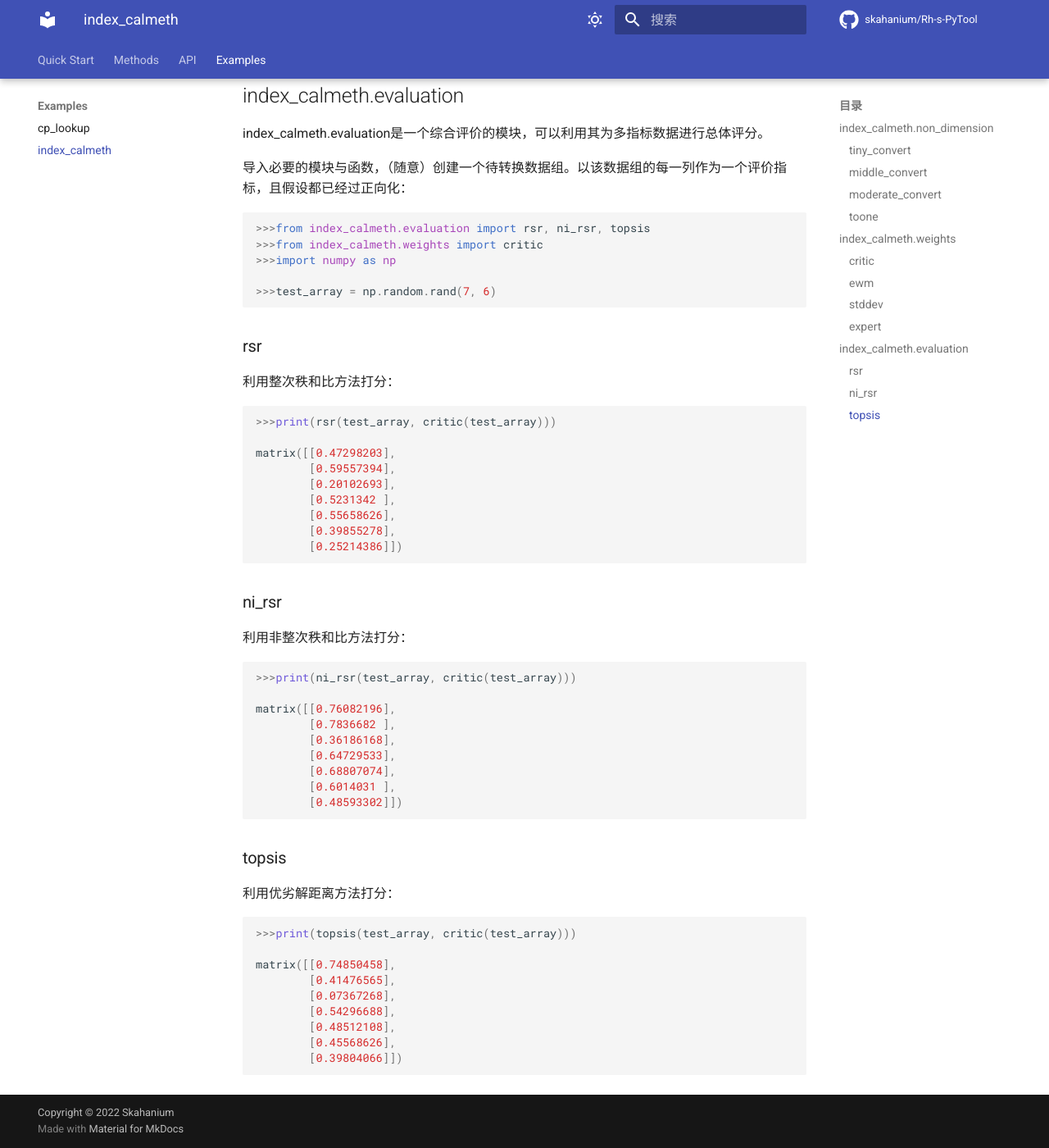
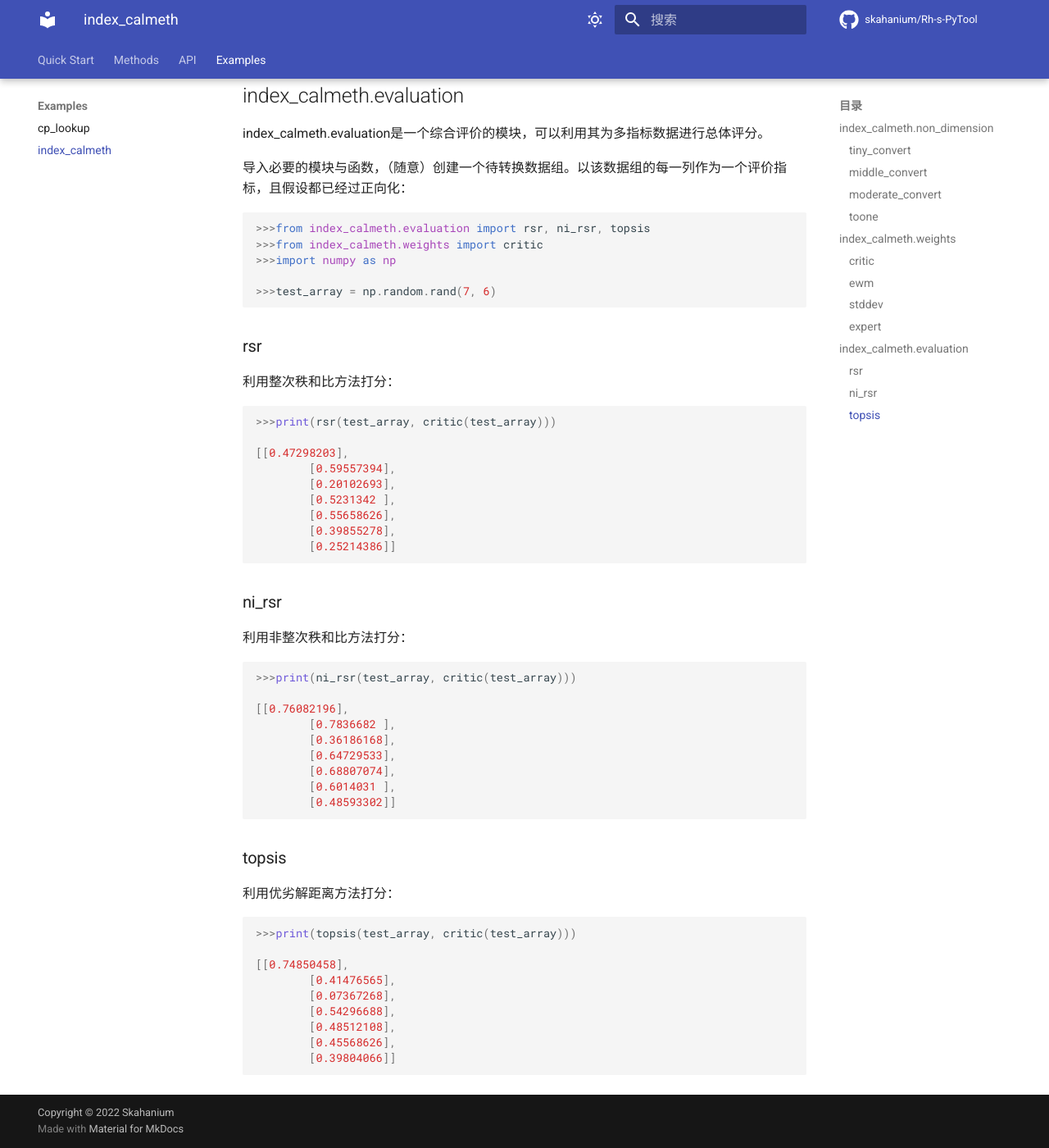
Before and after one commit to skahanium/Rh-s-PyTool, an MkDocs documentation site: the page built from docs/examples/index_calmeth.md, in a window 1280 px wide and 1400 px high, scrolled down 2748 px. Shown: the whole window at 82% size. Built offline with MkDocs 1.6.1 and Material for MkDocs 9.7.7, drawn with Linux system fonts in a browser that asks for light colours; comment, search, counter and statistics services are not loaded; the version menu is left out.

Commit message:
type hint修正，文档修正

````diff
--- a/docs/examples/index_calmeth.md
+++ b/docs/examples/index_calmeth.md
@@ -148,13 +148,13 @@ index_calmeth.evaluation是一个综合评价的模块，可以利用其为多
 ```python
 >>>print(rsr(test_array, critic(test_array)))
 
-matrix([[0.47298203],
+[[0.47298203],
         [0.59557394],
         [0.20102693],
         [0.5231342 ],
         [0.55658626],
         [0.39855278],
-        [0.25214386]])
+        [0.25214386]]
 ```
 
 ### ni_rsr
@@ -164,13 +164,13 @@
 ```python
 >>>print(ni_rsr(test_array, critic(test_array)))
 
-matrix([[0.76082196],
+[[0.76082196],
         [0.7836682 ],
         [0.36186168],
         [0.64729533],
         [0.68807074],
         [0.6014031 ],
-        [0.48593302]])
+        [0.48593302]]
 ```
 
 ### topsis
@@ -180,11 +180,11 @@
 ```python
 >>>print(topsis(test_array, critic(test_array)))
 
-matrix([[0.74850458],
+[[0.74850458],
         [0.41476565],
         [0.07367268],
         [0.54296688],
         [0.48512108],
         [0.45568626],
-        [0.39804066]])
+        [0.39804066]]
 ```
````
Also changed, not shown: 1 other file.
